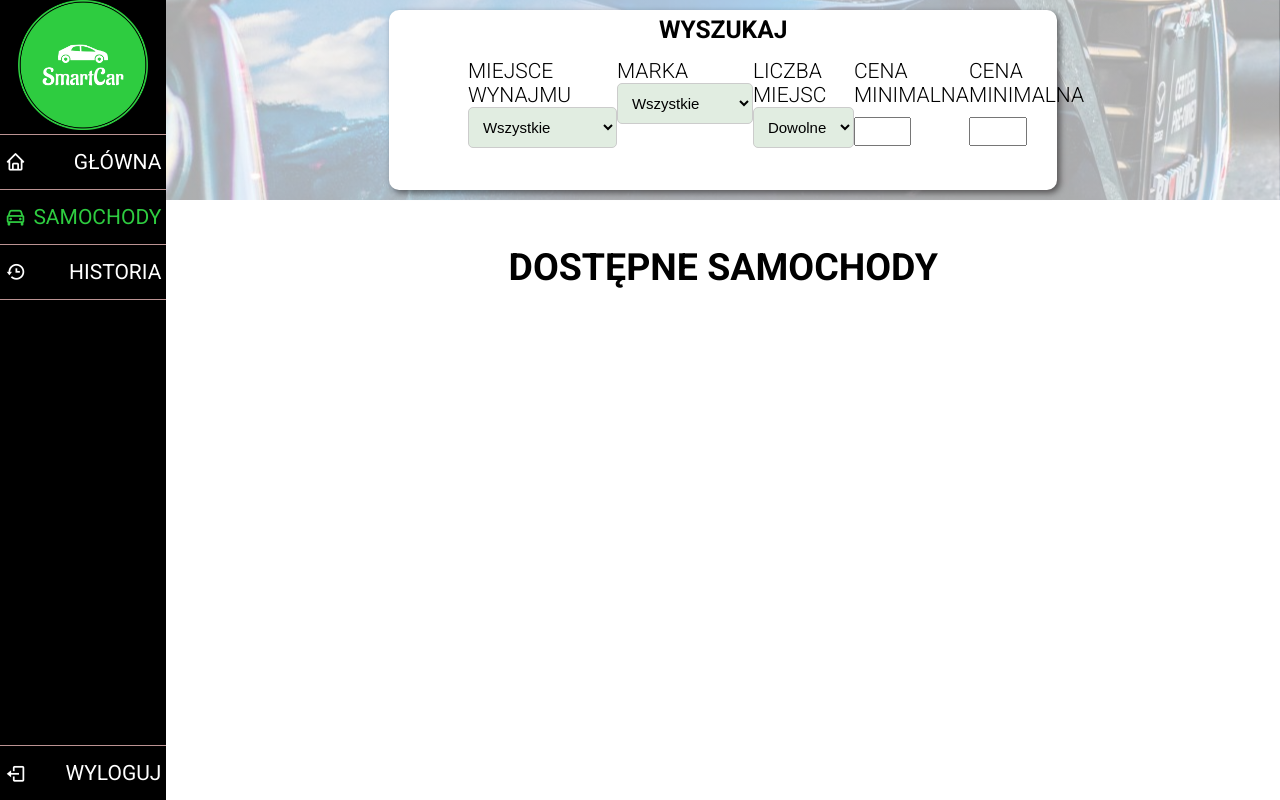
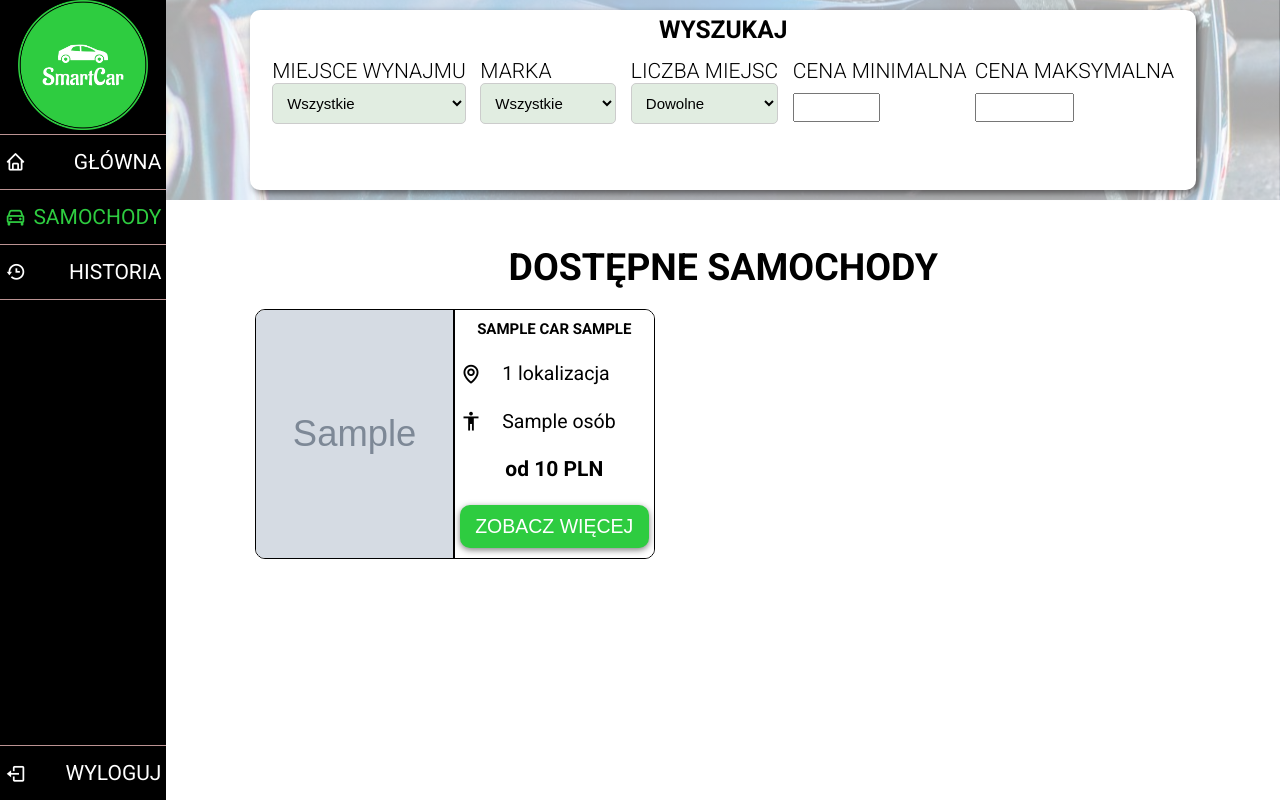
Before and after one commit to oslusarczyk/WdPAI, a PHP site: page /cars in a window 1280 px wide. Run offline with PHP 8.4, Linux system fonts and the light colour scheme; the visitor is signed in with stand-in values (Sample User, id 1); tables that the repository leaves empty or names only in its code hold one stand-in row (values such as "Sample post"); grey boxes marked "Sample" are stand-in pictures; data that the repository does not hold is empty; a stand-in replaces the project's code that opens the database connection; some libraries are stand-ins or nearby versions.

Commit message:
car card

```diff
--- a/public/css/main.css
+++ b/public/css/main.css
@@ -70,6 +70,17 @@ select {
     width: 100%;
     height: 100%;
     gap: 20px;
+    position: relative;
+}
+
+.carsNotFound{
+    position: absolute;
+    top: 50%;
+    left: 50%;
+    transform: translate(-50%, -50%);
+    font-size: 1.5rem;
+    text-align: center;
+    margin-top: 2rem;
 }
 
 .carCard{
@@ -261,7 +272,7 @@ select {
 
 
 .search{
-    width: 60%;
+    width: 70%;
 }
 
 .search form{
@@ -269,6 +280,17 @@ select {
     width: 80%;
 }
 
+.price_min {
+    margin-right: 30px;
+}
+
+
+.price_range {
+    display: flex;
+    flex-direction: row;
+    justify-content: space-around;
+    gap: 8px;
+}
 
 
 .search label input{
@@ -276,3 +298,62 @@ select {
     width: 50%;
     padding: 5px 10px;
 }
+
+@media screen and (max-width:1500px){
+
+    .search{
+        width: 85%;
+    }
+
+    .search form {
+        width: 100%;
+    }
+
+}
+
+@media screen and (max-width:1216px){
+    .search{
+        width: 95%;
+        font-size: 1.3rem;
+    }
+
+    .search form{
+        display: grid;
+        grid-template-columns: repeat(2, 1fr);
+        grid-template-rows: repeat(2, 1fr);
+        grid-column-gap: 10px;
+        grid-row-gap: 10px;
+    }
+}
+
+
+@media screen and (max-width:768px){
+    .form_wrapper select{
+        width: 90%
+    }
+
+    label{
+        font-size: 1.2rem;
+    }
+}
+
+@media screen and (max-width:544px){
+    .form_wrapper select{
+        width: 85%;
+        font-size: 0.8rem;
+    }
+
+    label{
+        font-size: 1rem;
+    }
+}
+
+@media screen and (max-width:460px){
+    .form_wrapper select{
+        width: 95%;
+    }
+
+    label{
+        font-size: 0.75rem;
+    }
+}
--- a/public/js/searchCars.js
+++ b/public/js/searchCars.js
@@ -1,4 +1,5 @@
 const inputsValue = document.querySelectorAll("form select, form input")
+const carsWrapper = document.querySelector(".carsWrapper")
 
 async function filterCars(){
     const data = {}
@@ -16,10 +17,53 @@ async function filterCars(){
     });
 
     const cars = await response.json();
-    console.log(cars)
+    carsWrapper.innerHTML = ""
+    if(cars.length == 0 ){
+        carsWrapper.innerHTML = "<p class='carsNotFound'>Nie znaleziono samochodów z podanymi parametrami</p>"
+    }
+    cars.forEach(car => {
+        createCarCard(car);
+    })
+}
+
+function createCarCard(car){
+    const template = document.querySelector("#car-template")
+    const clone = template.content.cloneNode(true);
+
+    const img = clone.querySelector("img");
+    const carName = clone.querySelector("h4");
+    const carLocations = clone.querySelector(".carLocations")
+    const carSeats = clone.querySelector(".seats")
+    const carPrice = clone.querySelector(".price")
+    const carHref = clone.querySelector("a")
+
+    img.src = "public/img/" + car.photo
+
+    carName.innerHTML = car.brand_name + " " + car.model
+    const carLocationsLength = car.locations.split(",").length
+    let carText = "lokalizacja";
+    if(carLocationsLength >= 2 && carLocationsLength <= 4){
+        carText = "lokalizacje";
+    } else if(carLocationsLength > 5){
+        carText = "lokalizacji";
+    }
+    carLocations.innerHTML += carLocationsLength + " " + carText
+
+
+    const seatsAvailable = car.seats_available
+    let seatsText = "osoby";
+    if(seatsAvailable >4){
+        seatsText = "osób";
+    }
+    carSeats.innerHTML += seatsAvailable + " " + seatsText
+
+    carPrice.innerHTML += "od " + car.price_per_day + " PLN"
+
+    carHref.href = "/$id="+ car.car_id
+    carsWrapper.appendChild(clone);
+
 }
 
 
 
-
 inputsValue.forEach(input => input.addEventListener("change", filterCars));
--- a/public/views/cars.php
+++ b/public/views/cars.php
@@ -20,12 +20,13 @@
             <div class="header flex-column">
                 <div class="form_wrapper search flex-column">
                     <h3>Wyszukaj</h3>
-                    <form class="flex-column" action="" method="POST">
+                    <form class="flex-column search" action="" method="POST">
                         <label for="location_select">Miejsce wynajmu
                             <select name="location" id="location_select">
                                 <option value="">Wszystkie</option>
                                 <?php foreach ($locations as $location): ?>
-                                <option value="<?= $location->getLocationName(); ?>">
+                                <option value="<?= $location->getLocationName(); ?>"
+                                    <?= $location->getLocationName() == $selectedLocation ? 'selected' : ''; ?>>
                                     <?= $location->getLocationName(); ?>
                                 </option>
                                 <?php endforeach; ?>
@@ -48,29 +49,56 @@
                                 <option value="7">7 miejsc</option>
                             </select>
                         </label>
-                        <label for="price_min">Cena minimalna
-                            <input type="number" name="price_min" id="price_min" min="0" max="500">
-                        </label>
-                        <label for="price_max">Cena minimalna
-                            <input type="number" name="price_max" id="price_max" min="0" max="500">
-                        </label>
+                        <div class="price_range">
+                            <label for="price_min">Cena minimalna
+                                <input type="number" name="price_min" id="price_min" min="0" max="500">
+                            </label>
+                            <label for="price_max">Cena maksymalna
+                                <input type="number" name="price_max" id="price_max" min="0" max="500">
+                            </label>
+                        </div>
+
                     </form>
                 </div>
             </div>
             <div class="mainPage">
+                <template id="car-template">
+                    <div class="carCard">
+                        <div class="leftPart">
+                            <img src="" alt="car image">
+                        </div>
+                        <div class="rightPart flex-column">
+                            <h4 class="carName"></h4>
+                            <p class="carLocations">
+                                <i class='bx bx-map'></i>
+                            </p>
+                            <p class="seats">
+                                <i class='bx bx-body'></i>
+                            </p>
+                            <p class="price"></p>
+                            <button class="buttonClass">
+                                <a href="">
+                                    Zobacz więcej
+                                </a>
+                            </button>
+                        </div>
+                    </div>
+                </template>
+
+
                 <h2>Dostępne samochody</h2>
                 <div class="carsWrapper">
-                    <!--            <?php foreach ($cars as $car): ?>
+                    <?php foreach ($cars as $car): ?>
                     <div class="carCard">
                         <div class="leftPart">
-                            <img src="public/img/<?= $car->getPhoto(); ?>" alt="car image">
+                            <img src="public/img/<?= $car['photo'] ?>" alt="car image">
                         </div>
                         <div class="rightPart flex-column">
-                            <h4 class="carName"><?= $car->getBrand()." ".$car->getModel()?></h4>
+                            <h4 class="carName"><?= $car['brand_name']." ".$car['model']?></h4>
                             <p class="carLocations">
                                 <i class='bx bx-map'></i>
                                 <?php
-                                $locationsCount = count(explode(",", $car->getLocations()));
+                                $locationsCount = count(explode(",", $car['locations']));
                                 $text = "lokalizacja";
                                 if($locationsCount >= 2 && $locationsCount <= 4){
                                     $text = "lokalizacje";
@@ -83,7 +111,7 @@
                             <p class="seats">
                                 <i class='bx bx-body'></i>
                                 <?php
-                                $seats = $car->getSeatsAvailable();
+                                $seats = $car['seats_available'];
                                 $text = "osoby";
                                 if($seats > 4){
                                     $text = "osób";
@@ -91,16 +119,16 @@
                                 echo "$seats $text";
                                 ?>
                             </p>
-                            <p class="price">od <?= $car->getPricePerDay(); ?> PLN</p>
+                            <p class="price">od <?= $car['price_per_day'] ?> PLN</p>
                             <button class="buttonClass">
-                                <a href="/$id=<?=$car->getId(); ?>">
+                                <a href="/$id=<?=$car['car_id'] ?>">
                                     Zobacz więcej
                                 </a>
                             </button>
 
                         </div>
                     </div>
-                    <?php endforeach; ?>  -->
+                    <?php endforeach; ?>
 
                 </div>
             </div>
--- a/public/views/main.php
+++ b/public/views/main.php
@@ -19,7 +19,7 @@
             <div class="header flex-column">
                 <div class="form_wrapper flex-column">
                     <h3>Wynajmij auto</h3>
-                    <form class="flex-column" action="" method="POST">
+                    <form class="flex-column" action="/cars" method="GET">
                         <label for="location_select">Miejsce wynajmu
                         <select name="location" id="location_select">
                             <?php foreach ($locations as $location): ?>
--- a/src/controllers/CarsController.php
+++ b/src/controllers/CarsController.php
@@ -38,9 +38,15 @@ class CarsController extends AppController
         if(!$this->isGet()){
             return $this->render('cars');
         }
+        if(isset($_GET['location'])){
+            $cars = $this->carRepository->getAllCars($_GET['location']);
+        } else{
+            $cars = $this->carRepository->getAllCars();
+        }
         $locations = $this->locationRepository->getAllLocations();
         $brands = $this->brandRepository->getAllBrands();
-        return $this->render('cars', ['locations' => $locations, 'brands' => $brands]);
+
+        return $this->render('cars', ['locations' => $locations, 'brands' => $brands, 'cars' => $cars, 'selectedLocation'=> $_GET['location'] ?? '' ]);
     }
 
     public function filterCars(){
--- a/src/repository/CarRepository.php
+++ b/src/repository/CarRepository.php
@@ -19,8 +19,6 @@ class CarRepository extends Repository{
         $query .= ' AND brand_name = :brand';
         $params[':brand'] = $brand;
     }
-
-
     if (!empty($seats)) {
         $query .= ' AND seats_available = :seats';
         $params[':seats'] = $seats;
@@ -34,7 +32,6 @@ class CarRepository extends Repository{
         $query .= " AND price_per_day <= :maxPrice";
         $params[':maxPrice'] = $maxPrice;
     }
-    // 'Kraków' = ANY(all_cars.locations);
 
 
     $stmt = $this->database->getConnection()->prepare($query);
--- a/src/repository/LocationRepository.php
+++ b/src/repository/LocationRepository.php
@@ -18,5 +18,6 @@ class LocationRepository extends Repository{
 
     return $result;
     }
+
 }
 ?>
```
